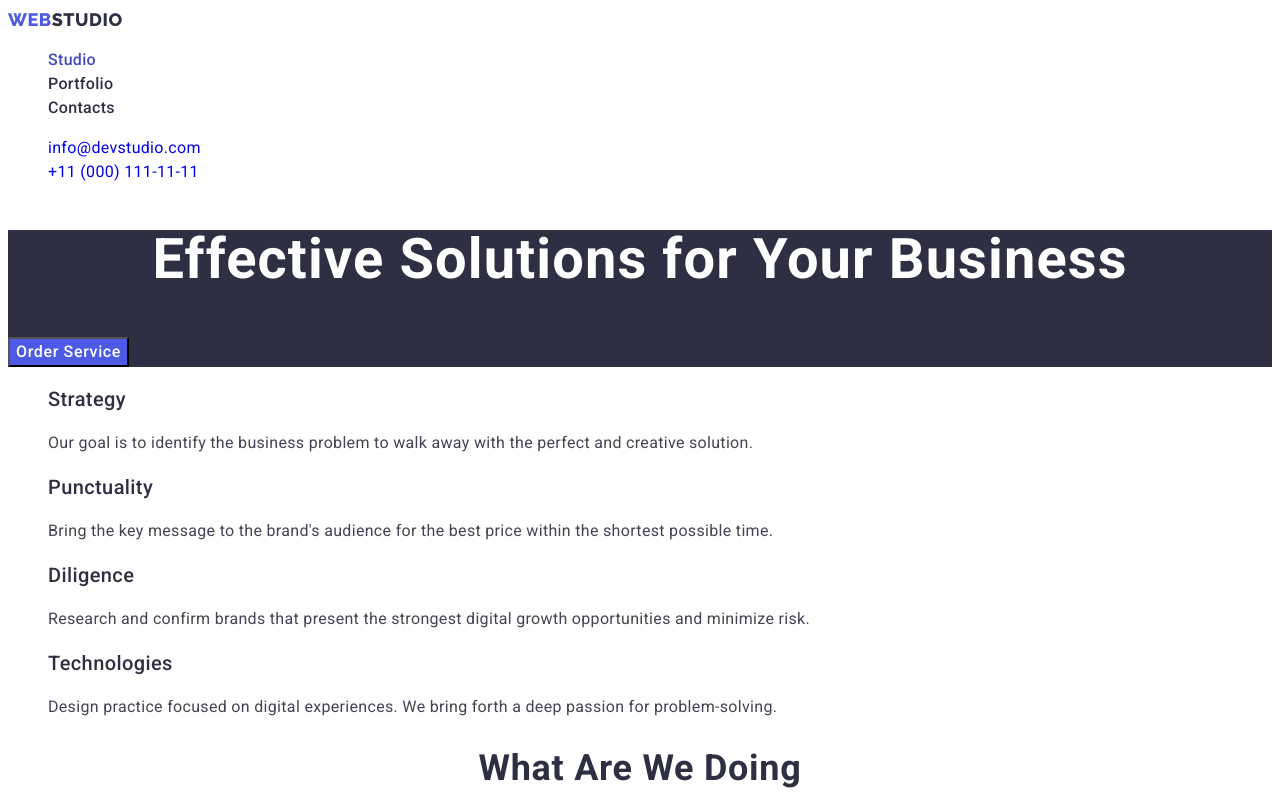
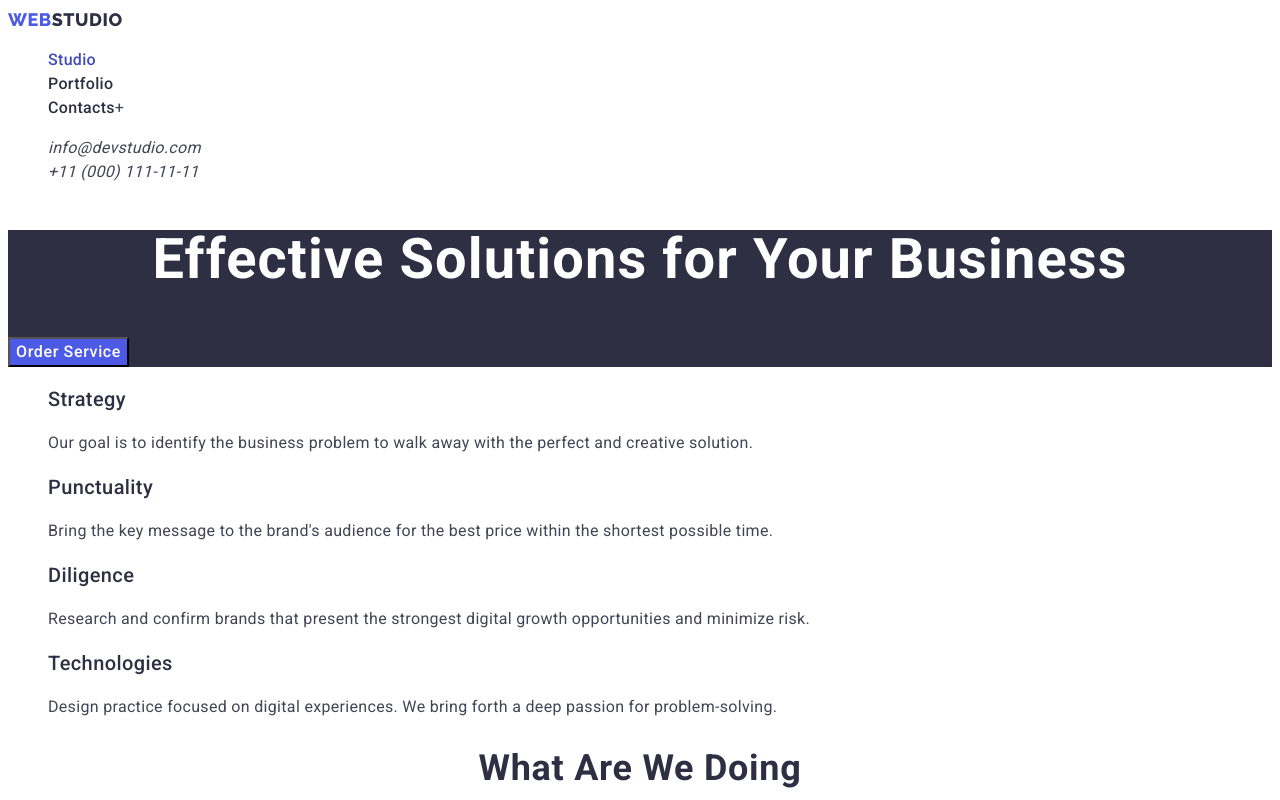
Before and after one commit to YarmoshNataliia/goit-markup-hw-02, a plain HTML site: page index.html in a window 1280 px wide. Shown: the top 800 px of the page. Drawn offline with Linux system fonts and the light colour scheme.

Commit message:
edits-color-delite-normal

```diff
--- a/css/styles.css
+++ b/css/styles.css
@@ -35,7 +35,6 @@ body {
 }
 .header-logo {
   font-family: 'Raleway';
-  font-style: normal;
   font-weight: 800;
   font-size: 18px;
   line-height: 1.33;
@@ -47,7 +46,6 @@ body {
 }
 .header-logo > span {
   font-family: 'Raleway';
-  font-style: normal;
   font-weight: 800;
   font-size: 18px;
   line-height: 1.33;
@@ -76,22 +74,15 @@ body {
 .address {
 }
 
-.address-tel {
-  font-style: normal;
+.address-tel, .address-mailo {
   font-weight: 400;
   font-size: var(--main-text-size);
   line-height: var(--typical-lh);
   letter-spacing: 0.02em;
+  color:var(--main-text-color);
 }
 
-.address-mailo {
-  font-style: normal;
-  font-weight: 400;
-  font-size: var(--main-text-size);
-  line-height: var(--typical-lh);
-  letter-spacing: 0.02em;
-}
-.header-mailo:is(:hover, :focus, :current) {
+.address-mailo:is(:hover, :focus, :current) {
   color: var(--activ-link-hover-color);
 }
 
@@ -210,7 +201,6 @@ body {
 
 .footer-logo > span {
 font-family: 'Raleway';
-font-style: normal;
 font-weight: 800;
 font-size: 18px;
 line-height: 1.17/
@@ -222,7 +212,6 @@ color: #4D5AE5;}
 
 .footer-logo {
   font-family: 'Raleway';
-  font-style: normal;
   font-weight: 800;
   font-size: 18px;
   line-height: 1.17;
--- a/index.html
+++ b/index.html
@@ -26,9 +26,7 @@
           <li class="header-item list">
             <a class="header-link link" href="./portfolio.html">Portfolio</a>
           </li>
-          <li class="header-item list">
-            <a class="header-link link" href="">Contacts</a>
-          </li>
+          <li class="header-item list"><a class="header-link link" href="">Contacts</a>+</li>
         </ul>
       </nav>
       <!-- adress -->
```
